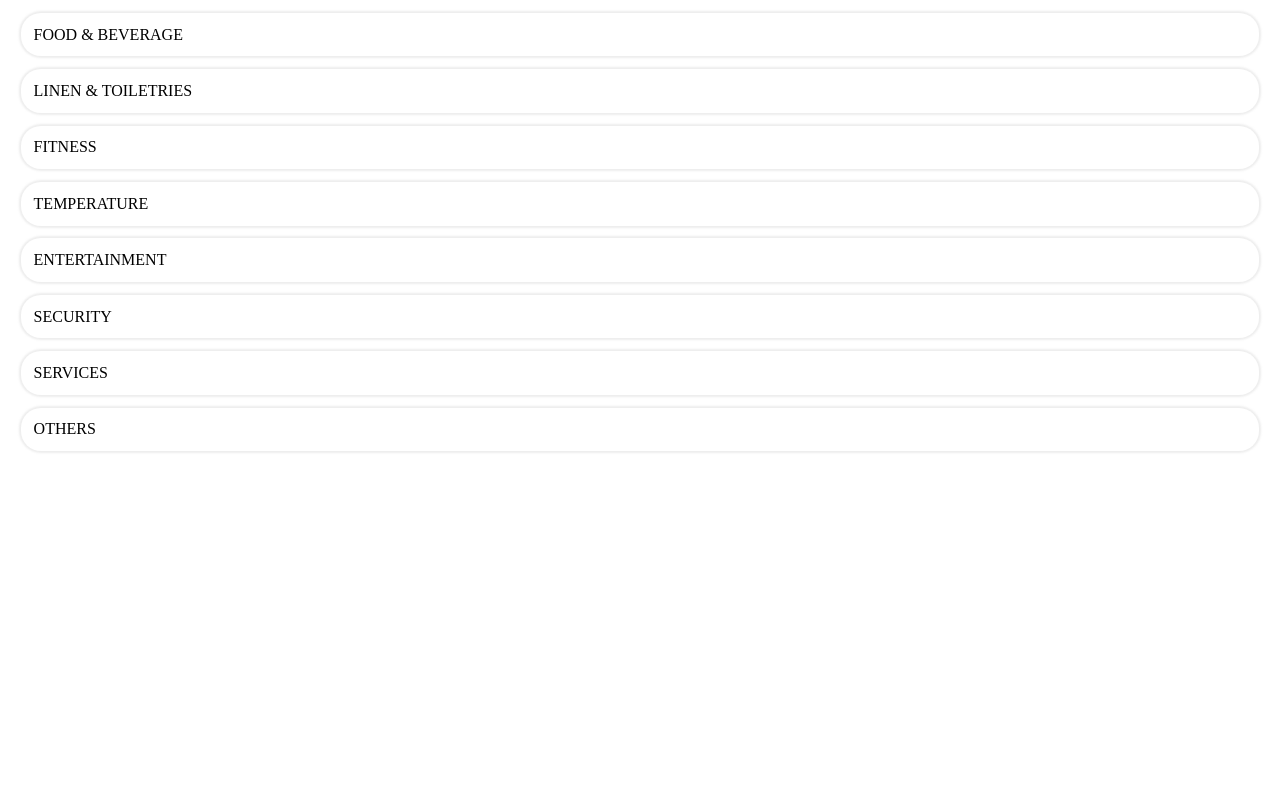
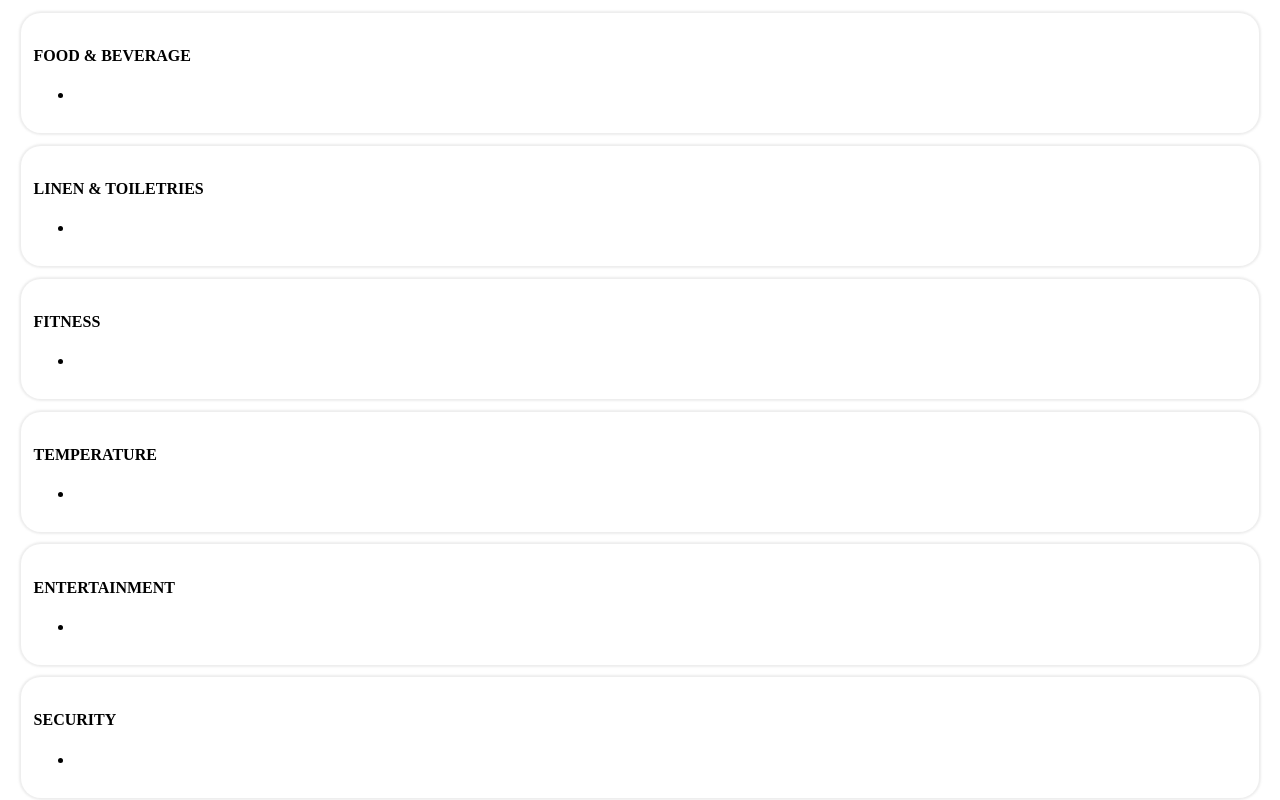
Before and after one commit to AndreiChristian/Javier-Prototype, an Angular app: page / in a window 1280 px wide. Shown: the top 800 px of the page. Built offline with nearby package versions, Linux system fonts and the light colour scheme.

Commit message:
adding services

```diff
--- a/src/app/app.component.html
+++ b/src/app/app.component.html
@@ -1,3 +1,4 @@
 <section *ngFor="let section of sections">
-  {{section}}
+  <app-section
+    [section]="section"></app-section>
 </section>
--- a/src/app/app.component.ts
+++ b/src/app/app.component.ts
@@ -1,20 +1,18 @@
-import { Component, ViewChild } from '@angular/core';
+import { Component, OnInit, ViewChild } from '@angular/core';
 import { NgForm } from '@angular/forms';
+import { SectionService } from './section.service';
 
 @Component({
   selector: 'app-root',
   templateUrl: './app.component.html',
   styleUrls: ['./app.component.css'],
 })
-export class AppComponent {
-  sections: string[] = [
-    'FOOD & BEVERAGE',
-    ' LINEN & TOILETRIES',
-    'FITNESS',
-    'TEMPERATURE',
-    'ENTERTAINMENT',
-    'SECURITY',
-    'SERVICES',
-    'OTHERS',
-  ];
+export class AppComponent implements OnInit {
+  sections: string[] = [];
+
+  constructor(private sectionService: SectionService) {}
+
+  ngOnInit() {
+    this.sections = this.sectionService.sections;
+  }
 }
--- /dev/null
+++ b/src/app/section.service.ts
@@ -0,0 +1,17 @@
+import { Injectable } from '@angular/core';
+
+@Injectable({
+  providedIn: 'root',
+})
+export class SectionService {
+  sections: string[] = [
+    'FOOD & BEVERAGE',
+    ' LINEN & TOILETRIES',
+    'FITNESS',
+    'TEMPERATURE',
+    'ENTERTAINMENT',
+    'SECURITY',
+    'SERVICES',
+    'OTHERS',
+  ];
+}
--- a/src/app/section/section.component.html
+++ b/src/app/section/section.component.html
@@ -1 +1,6 @@
-<p>section works!</p>
+<div class="container">
+    <h4>{{section}}</h4>
+    <ul>
+        <li></li>
+    </ul>
+</div>
--- a/src/app/section/section.component.ts
+++ b/src/app/section/section.component.ts
@@ -1,4 +1,4 @@
-import { Component } from '@angular/core';
+import { Component, Input } from '@angular/core';
 
 @Component({
   selector: 'app-section',
@@ -6,5 +6,5 @@ import { Component } from '@angular/core';
   styleUrls: ['./section.component.css']
 })
 export class SectionComponent {
-
+  @Input() section: string;
 }
```
